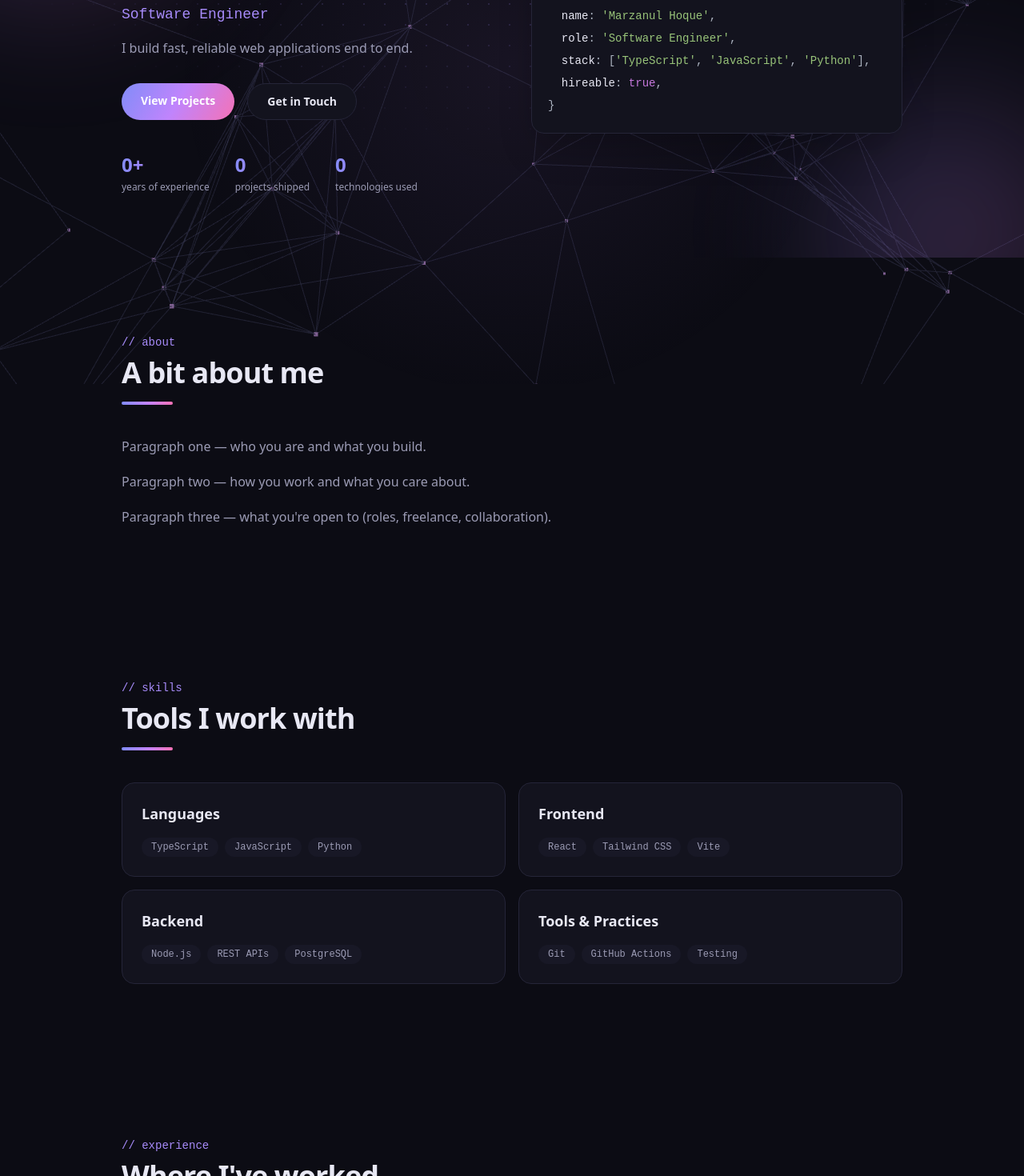
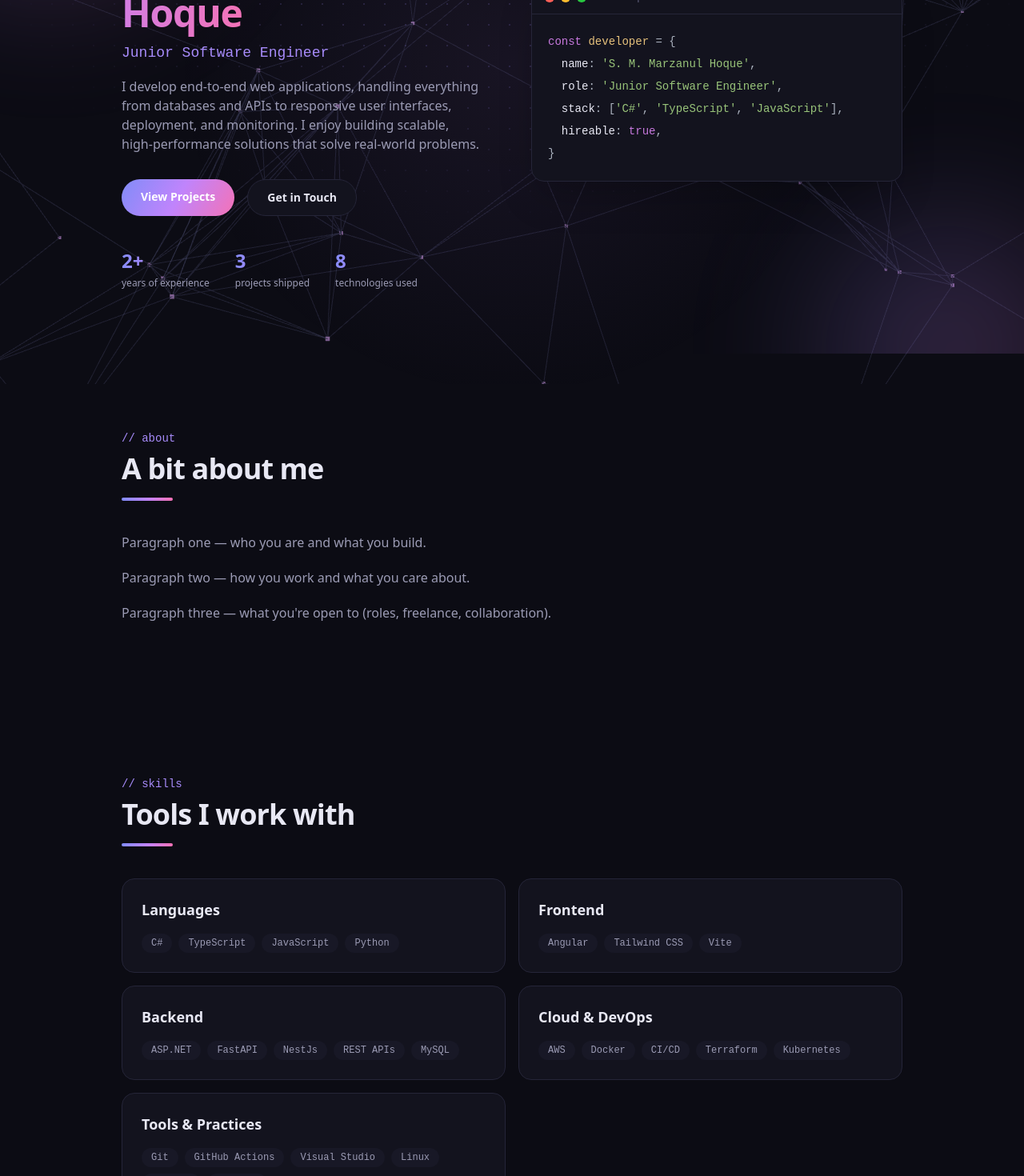
Before and after one commit to MarzanulHoque/MarzanulHoque.github.io, a React (Vite) app: page / in a window 1280 px wide. Shown: the part 320-1790 px from the top of the page at 80% size. Built offline with nearby package versions, Linux system fonts and the light colour scheme.

Commit message:
feat: update profile information, including identity, links, stats, skills, experience, and education

```diff
--- a/src/data/profile.ts
+++ b/src/data/profile.ts
@@ -4,24 +4,24 @@
 // ─────────────────────────────────────────────────────────────────────────────
 
 export const identity = {
-  name: 'Marzanul Hoque',
-  role: 'Software Engineer',
-  pitch: 'I build fast, reliable web applications end to end.',
+  name: 'S. M. Marzanul Hoque',
+  role: 'Junior Software Engineer',
+  pitch: 'I develop end-to-end web applications, handling everything from databases and APIs to responsive user interfaces, deployment, and monitoring. I enjoy building scalable, high-performance solutions that solve real-world problems.',
   availability: 'Currently available for new opportunities.',
 }
 
 export const links = {
   github: 'https://github.com/MarzanulHoque',
-  linkedin: 'https://www.linkedin.com/in/USERNAME/',
-  upwork: '', // optional — leave '' to hide it in Contact
-  email: 'you@example.com',
+  linkedin: 'https://www.linkedin.com/in/marzanulhoque/',
+ // upwork: '', // optional — leave '' to hide it in Contact
+  email: 'marzanulhoque.cseru@gmail.com',
 }
 
 // Hero stats (value + label). Keep to ~3.
 export const stats = [
-  { value: '0+', label: 'years of experience' },
-  { value: '0', label: 'projects shipped' },
-  { value: '0', label: 'technologies used' },
+  { value: '2+', label: 'years of experience' },
+  { value: '3', label: 'projects shipped' },
+  { value: '8', label: 'technologies used' },
 ]
 
 export const about = [
@@ -31,15 +31,16 @@ export const about = [
 ]
 
 export const skillGroups = [
-  { title: 'Languages', skills: ['TypeScript', 'JavaScript', 'Python'] },
-  { title: 'Frontend', skills: ['React', 'Tailwind CSS', 'Vite'] },
-  { title: 'Backend', skills: ['Node.js', 'REST APIs', 'PostgreSQL'] },
-  { title: 'Tools & Practices', skills: ['Git', 'GitHub Actions', 'Testing'] },
+  { title: 'Languages', skills: ['C#', 'TypeScript', 'JavaScript', 'Python'] },
+  { title: 'Frontend', skills: ['Angular', 'Tailwind CSS', 'Vite'] },
+  { title: 'Backend', skills: ['ASP.NET','FastAPI','NestJs', 'REST APIs', 'MySQL'] },
+  { title: 'Cloud & DevOps', skills: ['AWS', 'Docker', 'CI/CD', 'Terraform','Kubernetes'] },
+  { title: 'Tools & Practices', skills: ['Git', 'GitHub Actions','Visual Studio','Linux','Postman', 'Testing'] },
 ]
 
 export const experience = [
   {
-    role: 'Your Role',
+    role: 'Junior Software Engineer',
     company: 'Company Name',
     period: 'Start — Present',
     summary: 'One line on your scope and impact in this role.',
@@ -82,8 +83,8 @@ export const testimonials = [
 
 export const education = [
   {
-    degree: 'Your Degree',
-    institution: 'Institution Name',
-    location: 'City, Country',
+    degree: 'BSc in Computer Science and Engineering',
+    institution: 'University of Rajshahi',
+    location: 'Rajshahi, Bangladesh',
   },
 ]
```
